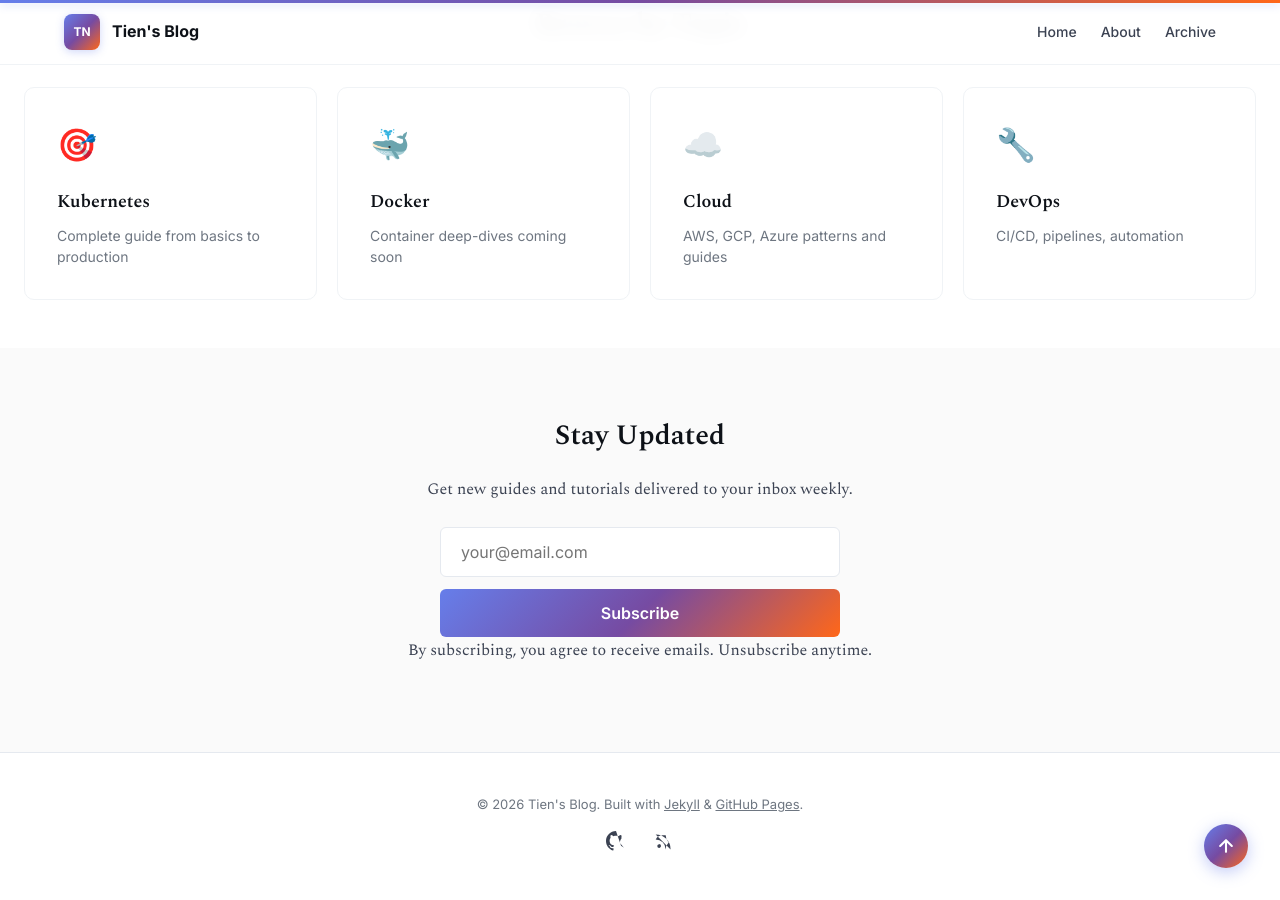
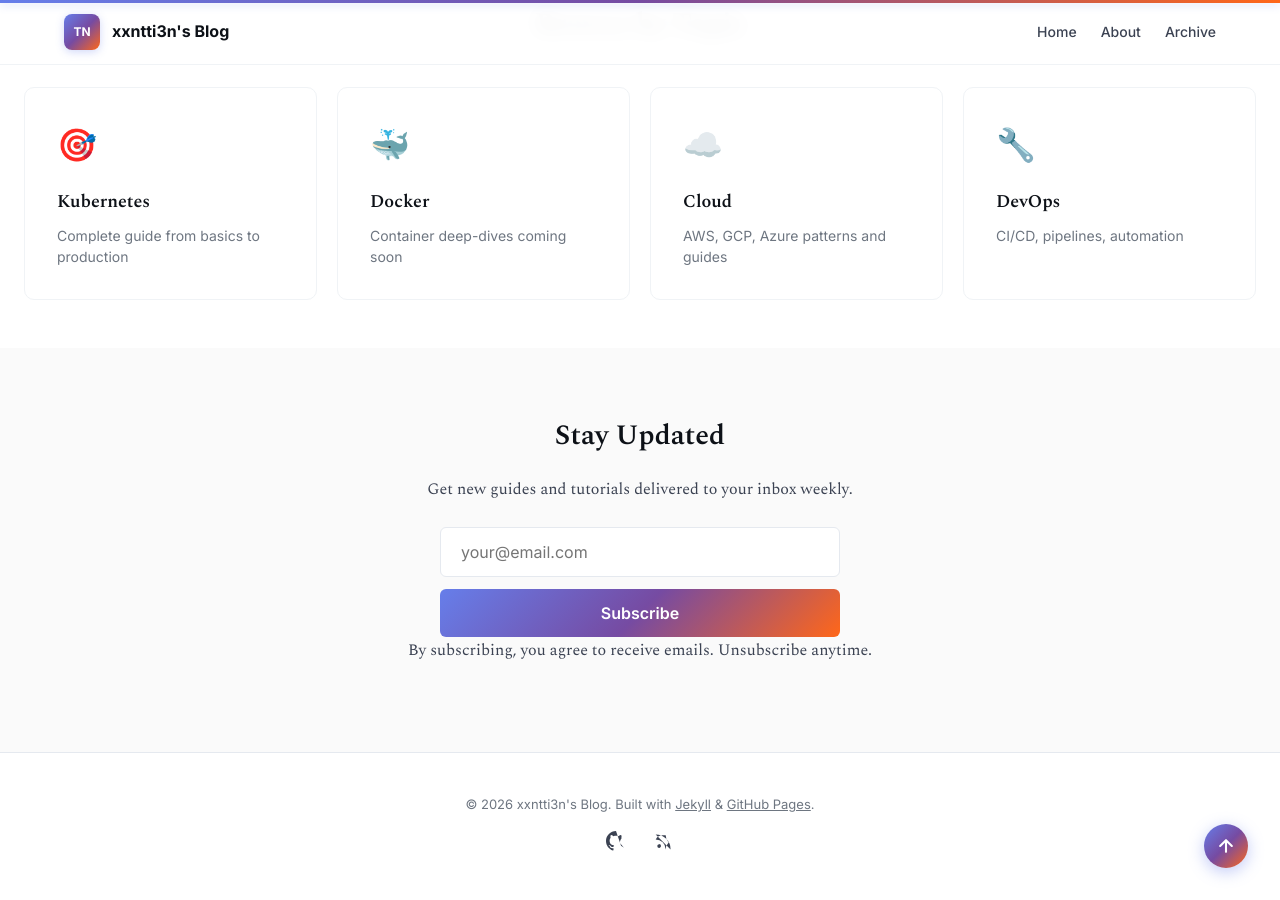
Before and after one commit to xxntti3n/xxntti3n.github.io, a Jekyll site: the page built from index.md, in a window 1280 px wide and 900 px high, scrolled down 1134 px. Built offline with Jekyll 4.4.1, drawn with Linux system fonts in a browser that asks for light colours.

Commit message:
Change site title to xxntti3n's Blog
Co-Authored-By: Claude Opus 4.6 <noreply@anthropic.com>

```diff
--- a/_config.yml
+++ b/_config.yml
@@ -1,5 +1,5 @@
 # Site settings
-title: Tien's Blog
+title: xxntti3n's Blog
 description: Technical guides, tutorials, and explorations in software engineering
 baseurl: ""
 url: "https://xxntti3n.github.io"
```
